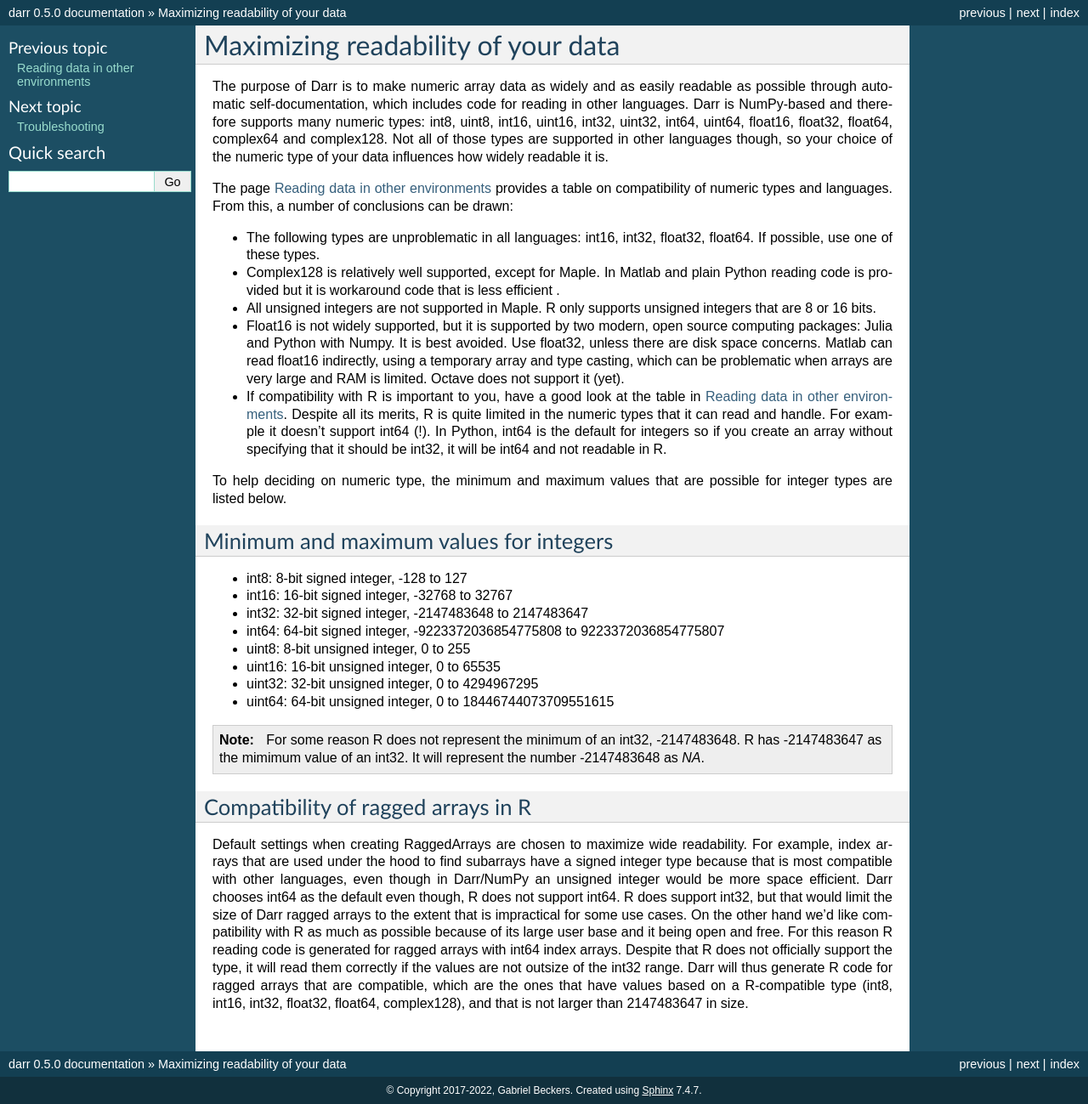
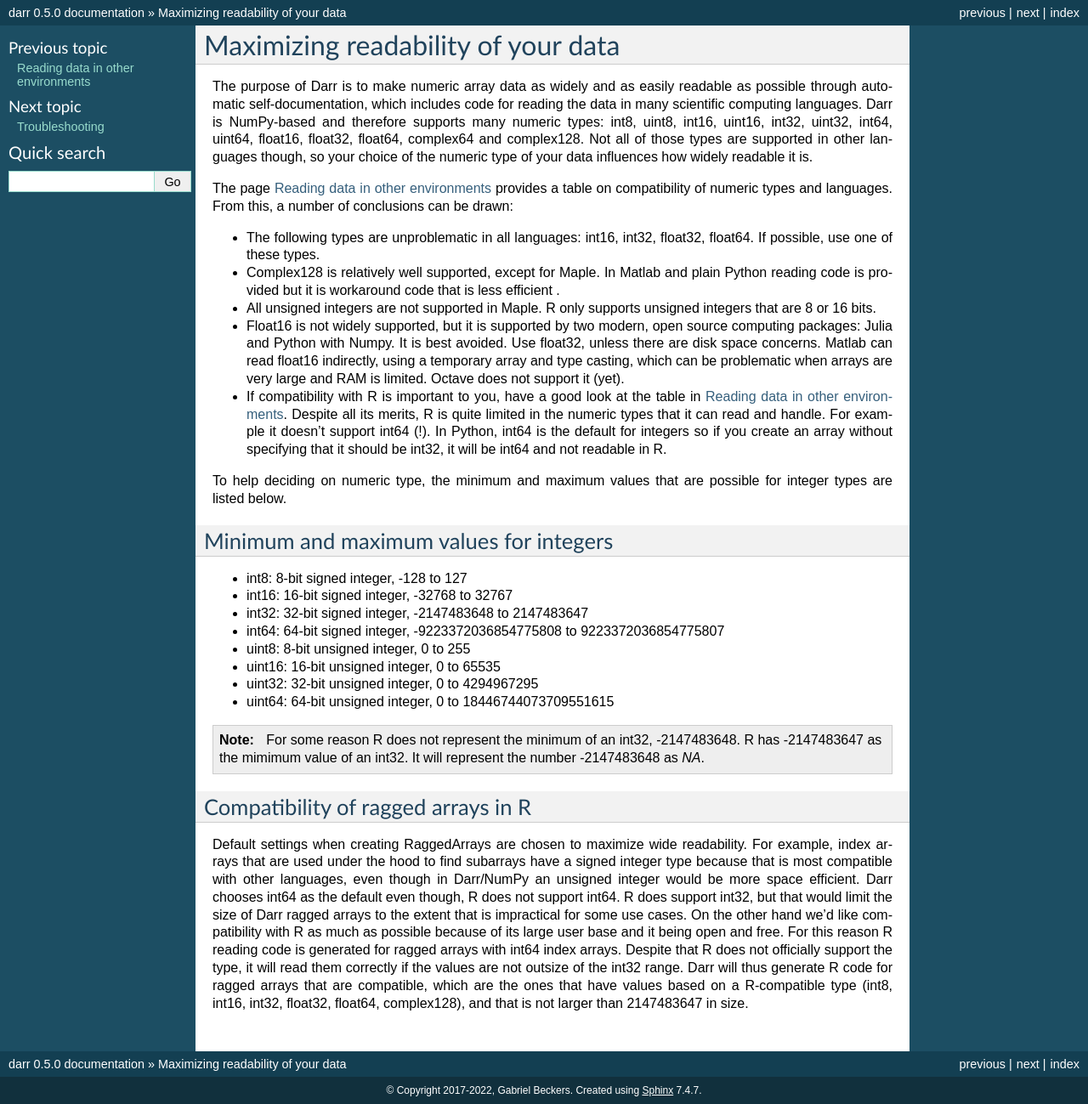
Before and after one commit to gbeckers/Darr, a Sphinx documentation site: the page built from docs/readability.rst, in a window 1280 px wide. Shown: the whole page at 85% size. Built offline with Sphinx 7.4.7, drawn with Linux system fonts in a browser that asks for light colours.

Commit message:
improve doc

```diff
--- a/docs/readability.rst
+++ b/docs/readability.rst
@@ -3,11 +3,12 @@ Maximizing readability of your data
 
 The purpose of Darr is to make numeric array data as widely and as easily
 readable as possible through automatic self-documentation, which includes code
-for reading in other languages. Darr is NumPy-based and therefore supports
-many numeric types: int8, uint8, int16, uint16, int32, uint32, int64, uint64,
-float16, float32, float64, complex64 and complex128. Not all of those types
-are supported in other languages though, so your choice of the numeric type
-of your data influences how widely readable it is.
+for reading the data in many scientific computing languages. Darr is
+NumPy-based and therefore supports many numeric types: int8, uint8, int16,
+uint16, int32, uint32, int64, uint64, float16, float32, float64, complex64
+and complex128. Not all of those types are supported in other languages
+though, so your choice of the numeric type of your data influences how widely
+readable it is.
 
 The page :doc:`Reading data in other environments <readcode>` provides a
 table on compatibility of numeric types and languages. From this, a number of
```
Also changed, not shown: docs/readcode.rst (+4 -4 lines).
